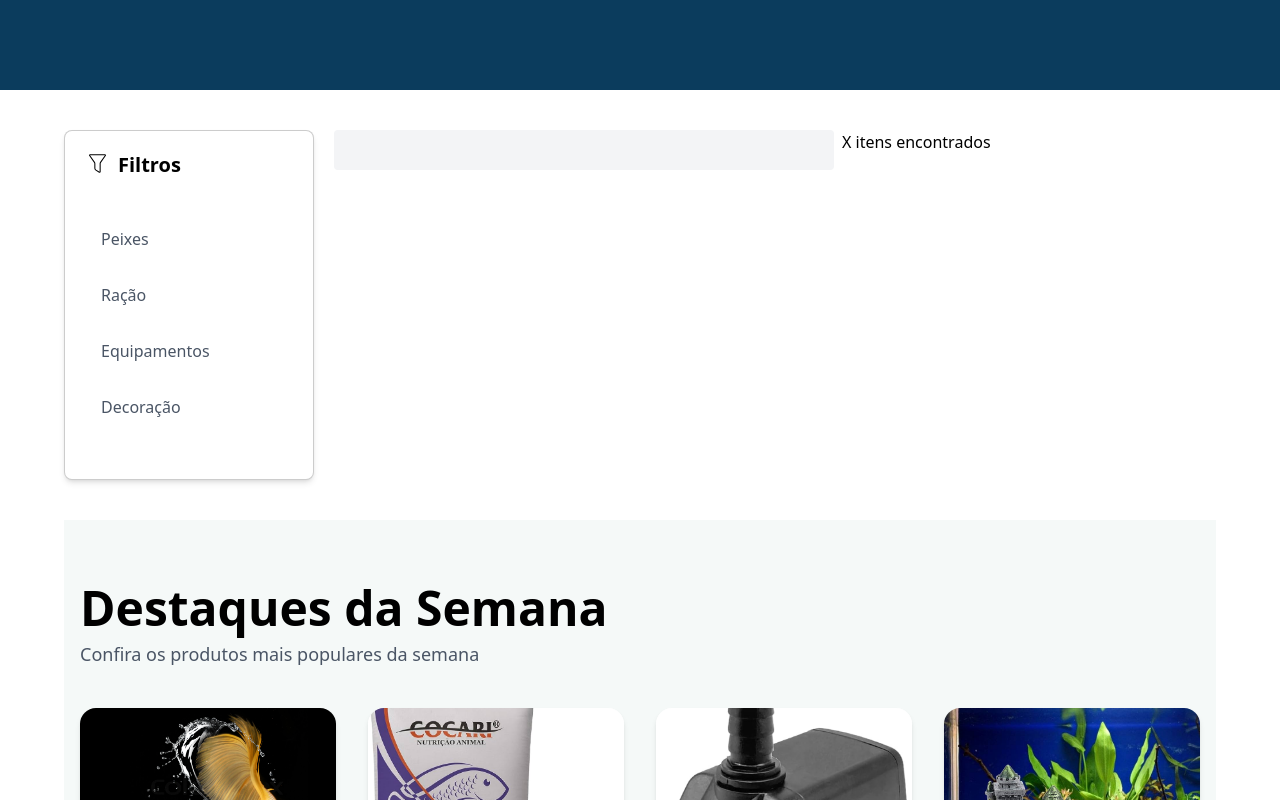
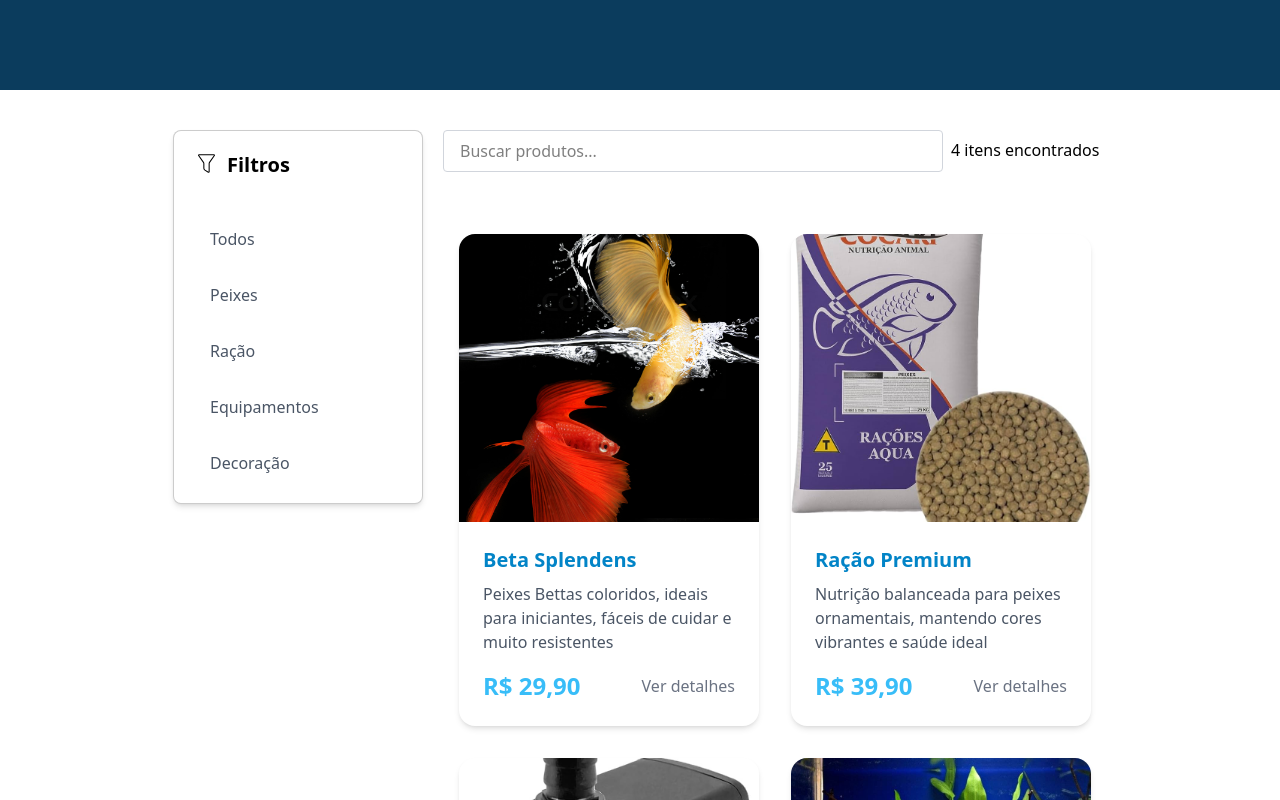
Before and after one commit to Ns-victo/aquamundo, a React (Vite) app in the folder aquamundo/: page /loja in a window 1280 px wide. Shown: the part 260-1060 px from the top of the page. Built offline with nearby package versions, Linux system fonts and the light colour scheme.

Commit message:
Atualização do layout dos cards e hover botao

```diff
--- a/aquamundo/src/components/campobuscar/campobuscar.tsx
+++ b/aquamundo/src/components/campobuscar/campobuscar.tsx
@@ -1,14 +1,20 @@
 
 export default function CampoBuscar() {
     return (
-        <div className="flex flex-row ">
-            <div className="bg-gray-100 w-[500px] h-10 rounded ">
-                <input  className="bg-transparent  w-full border-none focus:outline-none"
+        <div className="flex flex-row justify-start items-center ">
+            <div className="bg-white w-[500px] h-10 rounded ">
+                <input  className="bg-transparent w-full rounded py-2 px-4
+            border border-gray-300          /* borda leve padrão */
+            focus:border-blue-500          /* borda azul no foco */
+            focus:ring-2 focus:ring-blue-500 focus:ring-opacity-50
+            outline-none                   /* remove contorno padrão do navegador */
+            transition-colors duration-200 /* animação suave da borda */"
+                placeholder="Buscar produtos..."
                  type="text" />
 
             </div>
 
-            <h3 className="ml-2 justify-center items-center ">X itens encontrados</h3>
+            <h3 className="ml-2 justify-center items-center "> 4 itens encontrados</h3>
         </div>
     )
 }
--- a/aquamundo/src/components/cardLoja/cardLoja.tsx
+++ b/aquamundo/src/components/cardLoja/cardLoja.tsx
@@ -1,12 +1,12 @@
-/*import peixe_header from "../../assets/imagens/peixe_header.jpeg";
+import peixe_header from "../../assets/imagens/peixe_header.jpeg";
 import racao from "../../assets/imagens/racao.jpg";
 import bomba_submersa from "../../assets/imagens/bomba_submersa.jpg";
 import decoracao from "../../assets/imagens/decoracao.jpg";
 import { FaOpencart } from "react-icons/fa6";
 
-export default function CardLoja() {
-    const produtos = [
-        {
+export default function DestaquesSemana() {
+  const produtos = [
+    {
       nome: "Beta Splendens",
       desc: "Peixes Bettas coloridos, ideais para iniciantes, fáceis de cuidar e muito resistentes",
       preco: "R$ 29,90",
@@ -30,4 +30,108 @@ export default function CardLoja() {
       preco: "R$ 49,90",
       img: decoracao,
     },
-    ];*/
+  ];
+
+  return (
+    <section className="py-16 overflow-x-hidden">
+      <div className="mx-auto px-4">
+
+        {/* GRID DOS CARDS */}
+        <div className="flex flex-wrap gap-8 justify-center lg:grid lg:grid-cols-2">
+
+          {produtos.map((item, index) => (
+
+            <div
+              key={index}
+              className="group w-[300px] bg-white rounded-2xl shadow-md flex flex-col
+              hover:shadow-xl transition-all duration-300 cursor-pointer"
+            >
+
+              {/* IMAGEM */}
+              <div className="relative overflow-hidden rounded-t-2xl">
+
+                <img
+                  src={item.img}
+                  alt={item.nome}
+                  className="h-72 w-full object-cover transition-transform duration-300 group-hover:scale-105"
+                />
+
+                {/* BOTÃO HOVER */}
+                <div
+                  className="
+                  absolute inset-0 flex items-end justify-center
+                  bg-gradient-to-t from-black/40 to-transparent
+                  opacity-0 translate-y-6
+                  transition-all duration-300
+                  group-hover:opacity-100
+                  group-hover:translate-y-0
+                  p-4
+                "
+                >
+
+                  <button
+                    className="
+                    w-full py-3 rounded-xl
+                    bg-white text-blue-600 border border-blue-600
+                    flex items-center justify-center gap-2
+                    text-lg font-semibold
+                    shadow-md
+                    hover:bg-blue-50
+                    active:scale-95
+                    transition
+                  "
+                  >
+                    <FaOpencart size={20} />
+                    Adicionar ao carrinho
+                  </button>
+
+                </div>
+
+              </div>
+
+              {/* TEXTO */}
+              <div className="p-6 flex flex-col flex-1">
+
+                <h3 className="text-xl font-semibold text-[#0284C7]">
+                  {item.nome}
+                </h3>
+
+                <p className="text-gray-600 mt-2 flex-1">
+                  {item.desc}
+                </p>
+
+                <div className="mt-4 flex items-center justify-between">
+
+                  <span className="text-2xl font-bold text-[#38BDF8]">
+                    {item.preco}
+                  </span>
+
+                  <span className="text-gray-500 hover:text-blue-600 cursor-pointer transition-colors">
+                    Ver detalhes
+                  </span>
+
+                </div>
+
+              </div>
+
+              {/* BOTÃO MOBILE */}
+              <div className="bg-[#0284C7] w-full h-16 flex items-center justify-center gap-3 rounded-b-2xl lg:hidden">
+
+                <button className="text-white font-medium">
+                  Adicionar ao Carrinho
+                </button>
+
+                <FaOpencart className="text-white" size={20} />
+
+              </div>
+
+            </div>
+
+          ))}
+
+        </div>
+
+      </div>
+    </section>
+  );
+}
--- a/aquamundo/src/components/cardfiltros/cardfiltros.tsx
+++ b/aquamundo/src/components/cardfiltros/cardfiltros.tsx
@@ -11,6 +11,9 @@ export default function CardFiltros() {
                 <h3 className="font-bold ml-2 text-xl">Filtros</h3>
             </div>
             <div className="flex flex-col gap-4  w-full">
+                <button className=" w-full text-start text-gray-600 py-2 px-4 rounded hover:bg-blue-200 transition cursor-pointer hover:text-blue-800">
+                    Todos
+                </button>
                 <button className=" w-full text-start text-gray-600 py-2 px-4 rounded hover:bg-blue-200 transition cursor-pointer hover:text-blue-800">
                     Peixes
                 </button>
--- a/aquamundo/src/pages/loja/loja.tsx
+++ b/aquamundo/src/pages/loja/loja.tsx
@@ -1,10 +1,10 @@
 import CardFiltros from "../../components/cardfiltros/cardfiltros";
 import CampoBuscar from "../../components/campobuscar/campobuscar";
-import DestaquesSemana from "../../components/destaques/destaquesSemana";
+import CardLoja from "../../components/cardLoja/cardLoja";
 
 export default function Loja() {
   return (
-    <div className="w-full flex flex-col items-center  justify-start">
+    <div className="w-full flex flex-col items-center justify-start">
 
       {/* Seção azul com texto */}
       <section className="w-full min-h-[350px] bg-[#0B3C5D] flex items-center justify-center p-10">
@@ -14,14 +14,20 @@ export default function Loja() {
           </h4>
         </div>
       </section>
+      <div className="max-w-6xl flex  gap-5 mt-10">
+        <div  >
+          <CardFiltros />
 
-        <div className="w-full max-w-6xl  flex flex-row mt-10 gap-5">
-          <CardFiltros />
+        </div >
+        <div  >
           <CampoBuscar />
-        </div>
-        <div className="w-full max-w-6xl  flex flex-row mt-10 gap-5">
-          <DestaquesSemana />
-        </div>
+
+          <CardLoja />
+        </div >
+
+      </div>
+
+
 
 
     </div>
```
